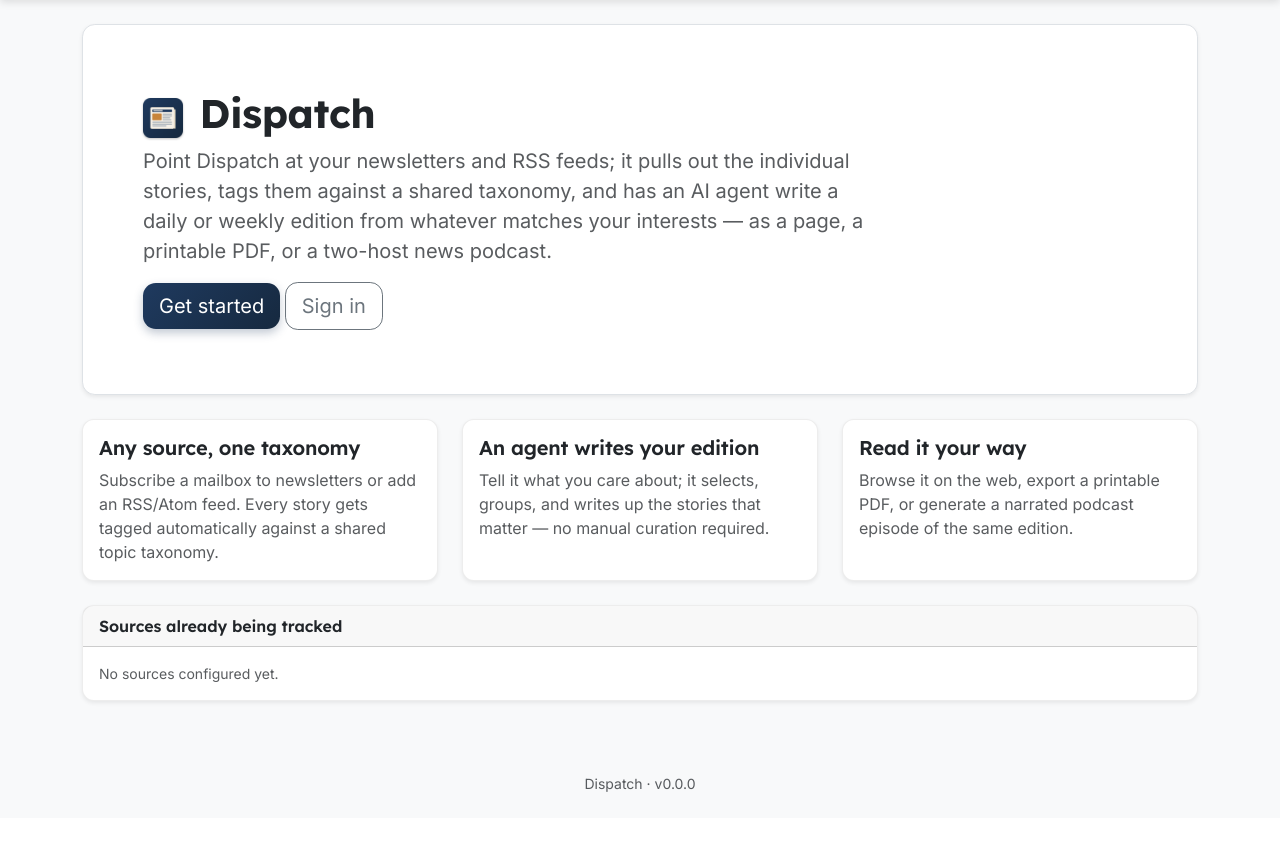
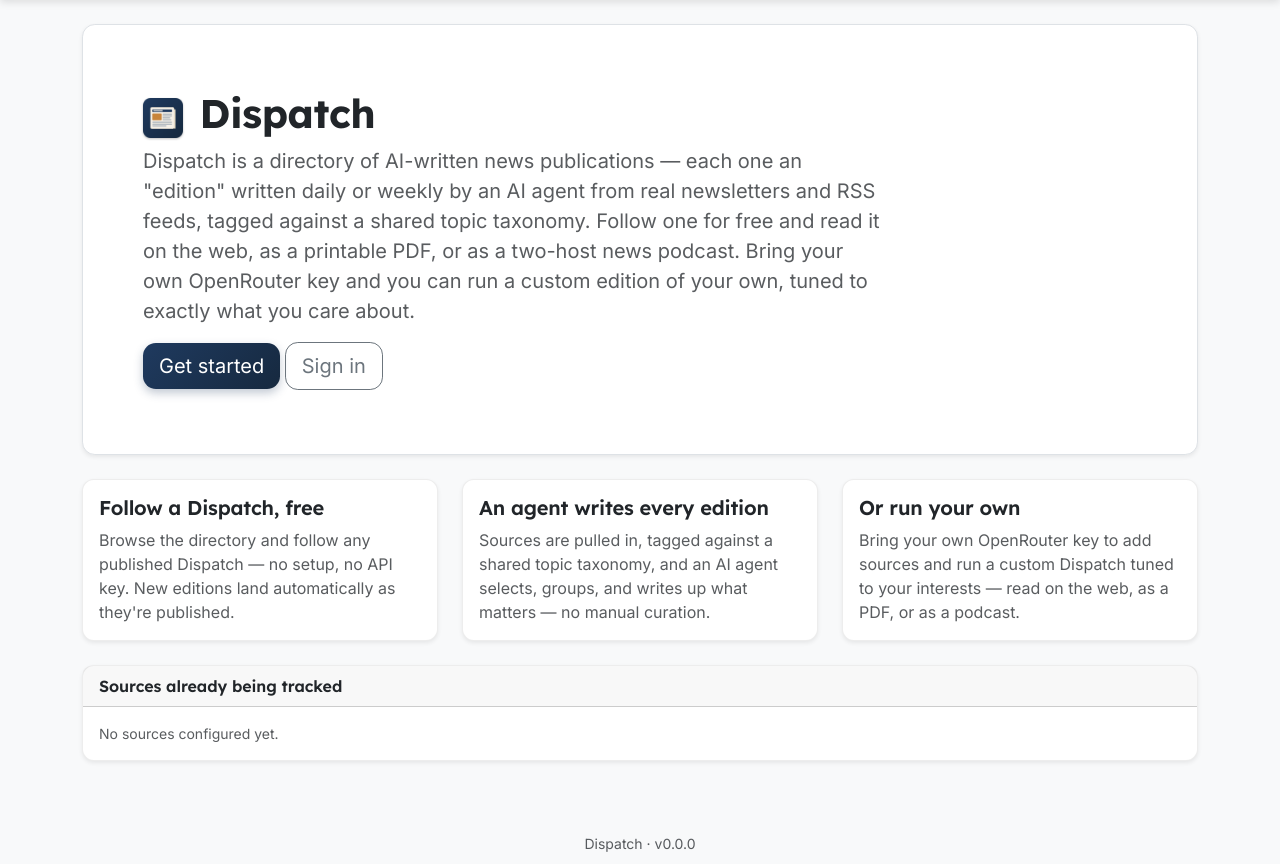
Before and after one commit to rjbruin/ai-news, a Flask app: page / in a window 1280 px wide. Shown: the part 58-922 px from the top of the page. Before the commit the page ends 850 px from the top, so only its background shows below. Run offline with Flask 3, Linux system fonts and the light colour scheme; data that the repository does not hold is empty; some libraries are stand-ins or nearby versions.

Commit message:
Rewrite front page copy to lead with reading, not running your own
The old copy framed Dispatch entirely around bringing your own sources and
API key. Reordered and rewrote it to lead with following an existing,
free published Dispatch, then mention running a custom one as the
secondary option — matching how the product actually onboards people
today (directory + follow first, BYOK second).

Co-Authored-By: Claude Sonnet 5 <noreply@anthropic.com>

```diff
--- a/app/templates/index.html
+++ b/app/templates/index.html
@@ -7,9 +7,11 @@
       Dispatch
     </h1>
     <p class="col-md-9 fs-5 text-body-secondary">
-      Point Dispatch at your newsletters and RSS feeds; it pulls out the individual stories, tags
-      them against a shared taxonomy, and has an AI agent write a daily or weekly edition from
-      whatever matches your interests — as a page, a printable PDF, or a two-host news podcast.
+      Dispatch is a directory of AI-written news publications — each one an "edition" written
+      daily or weekly by an AI agent from real newsletters and RSS feeds, tagged against a shared
+      topic taxonomy. Follow one for free and read it on the web, as a printable PDF, or as a
+      two-host news podcast. Bring your own OpenRouter key and you can run a custom edition of
+      your own, tuned to exactly what you care about.
     </p>
     <a class="btn btn-primary btn-lg" href="{{ url_for('auth.register') }}">Get started</a>
     <a class="btn btn-outline-secondary btn-lg" href="{{ url_for('auth.login') }}">Sign in</a>
@@ -17,16 +19,16 @@
 </div>
 <div class="row g-4 mb-4">
   <div class="col-md-4"><div class="card h-100 shadow-sm"><div class="card-body">
-    <h5 class="card-title">Any source, one taxonomy</h5>
-    <p class="card-text text-body-secondary">Subscribe a mailbox to newsletters or add an RSS/Atom feed. Every story gets tagged automatically against a shared topic taxonomy.</p>
+    <h5 class="card-title">Follow a Dispatch, free</h5>
+    <p class="card-text text-body-secondary">Browse the directory and follow any published Dispatch — no setup, no API key. New editions land automatically as they're published.</p>
   </div></div></div>
   <div class="col-md-4"><div class="card h-100 shadow-sm"><div class="card-body">
-    <h5 class="card-title">An agent writes your edition</h5>
-    <p class="card-text text-body-secondary">Tell it what you care about; it selects, groups, and writes up the stories that matter — no manual curation required.</p>
+    <h5 class="card-title">An agent writes every edition</h5>
+    <p class="card-text text-body-secondary">Sources are pulled in, tagged against a shared topic taxonomy, and an AI agent selects, groups, and writes up what matters — no manual curation.</p>
   </div></div></div>
   <div class="col-md-4"><div class="card h-100 shadow-sm"><div class="card-body">
-    <h5 class="card-title">Read it your way</h5>
-    <p class="card-text text-body-secondary">Browse it on the web, export a printable PDF, or generate a narrated podcast episode of the same edition.</p>
+    <h5 class="card-title">Or run your own</h5>
+    <p class="card-text text-body-secondary">Bring your own OpenRouter key to add sources and run a custom Dispatch tuned to your interests — read on the web, as a PDF, or as a podcast.</p>
   </div></div></div>
 </div>
 
```
Also changed, not shown: TODO.md (+1 -1 lines).
